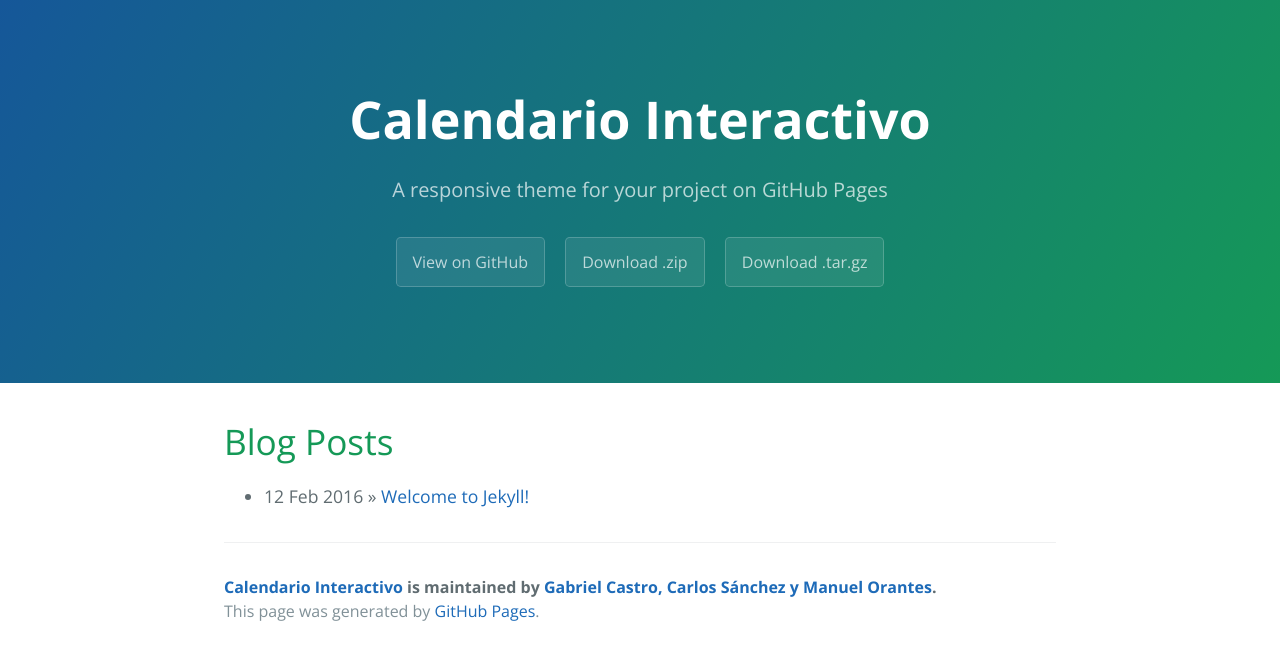
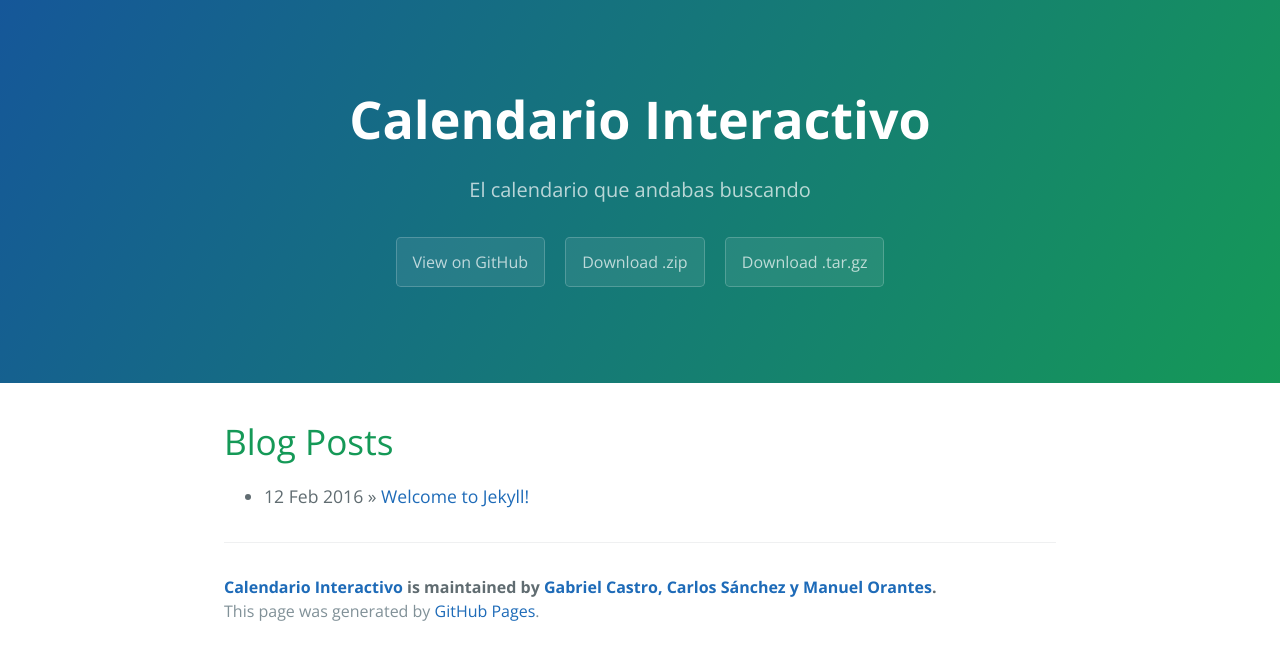
Before and after one commit to GabCas28/calendario-interactivo, a Jekyll site: the page built from index.html, in a window 1280 px wide. Shown: the top 660 px of the page. Built offline with Jekyll 4.4.1, drawn with Linux system fonts in a browser that asks for light colours; the list of posts is cut into pages by our own code.

Commit message:
test config

```diff
--- a/_config.yml
+++ b/_config.yml
@@ -1,17 +1,10 @@
-
 # Setup
 title: Calendario Interactivo
-description: >-
-  El calendario que andabas buscando
-tagline:      A responsive theme for your project on GitHub Pages
-baseurl:      ""
-paginate:     1
-locale:       "en"
+tagline: El calendario que andabas buscando
 
 # About/contact
 author:
   name:       Gabriel Castro, Carlos Sánchez y Manuel Orantes
-  url:        http://yourhomepage.com
 
 # Gems
 gems:
@@ -19,3 +12,5 @@ gems:
 
 #Others
 markdown: kramdown
+theme: jekyll-theme-cayman
+description: El calendario que andabas buscando
```
